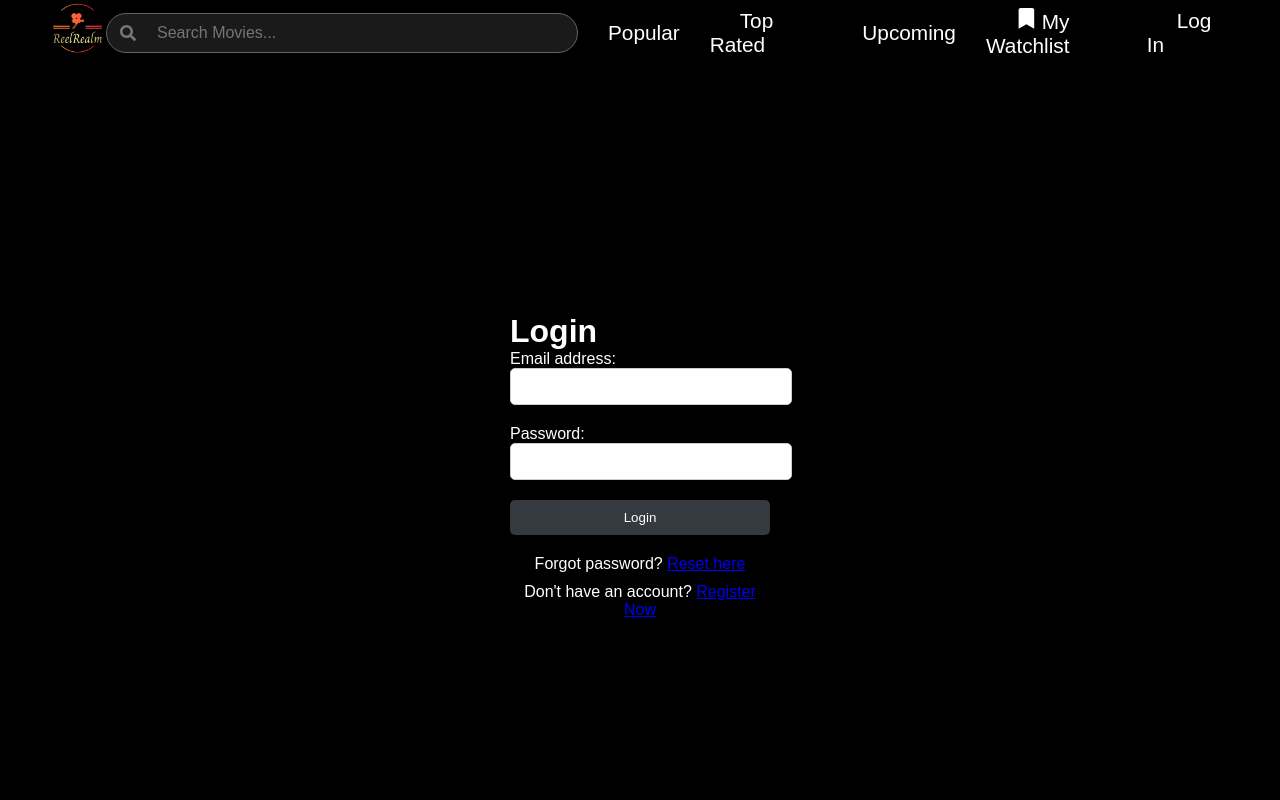
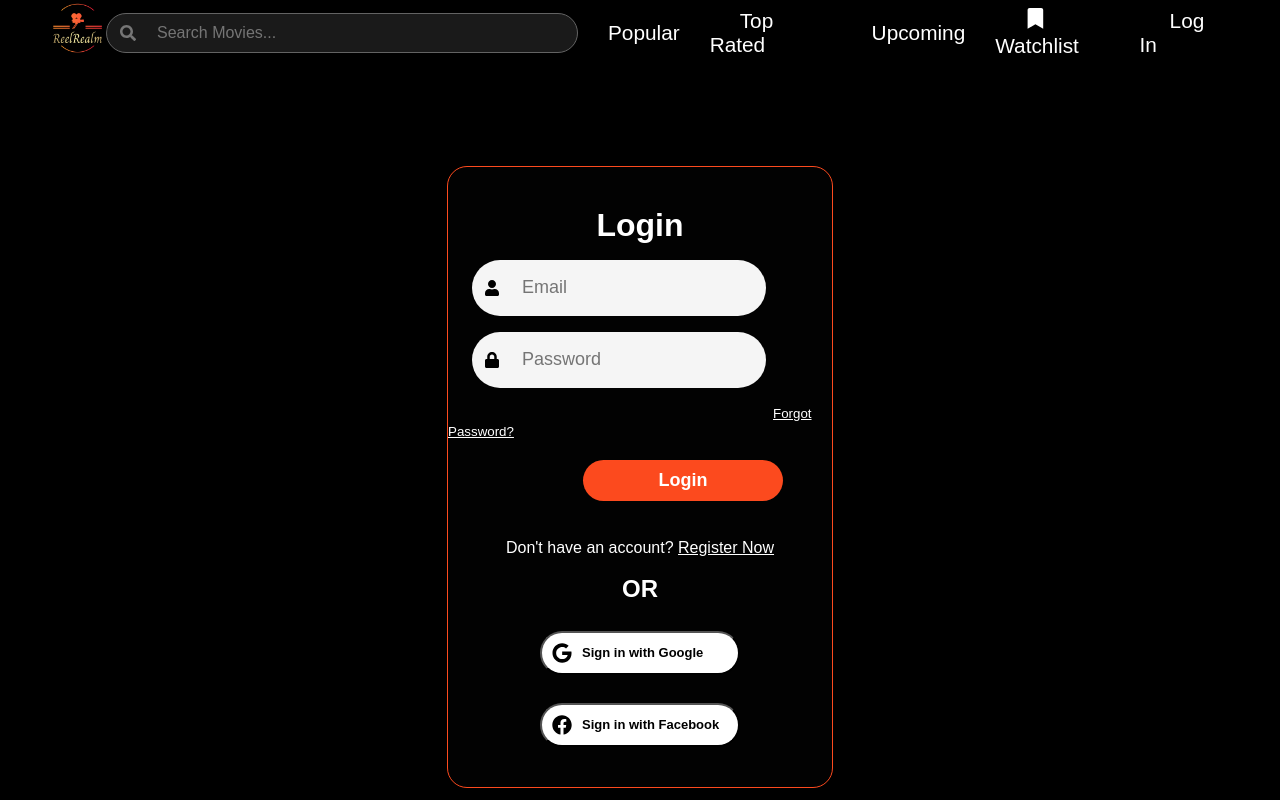
Before and after one commit to PiyushLekhak/ReelRealm, a React (Create React App) app in the folder client/: page /login in a window 1280 px wide. Shown: the top 800 px of the page. Built offline with nearby package versions, Linux system fonts and the light colour scheme.

Commit message:
Designed Login Page.

```diff
--- a/client/src/components/footer/footer.css
+++ b/client/src/components/footer/footer.css
@@ -1,3 +1,16 @@
+.footer {
+    background-color: #181818;
+    color: rgb(95, 92, 92);
+    position: relative;
+}
+
+.footer-container {
+    display: grid;
+    background-color: #181818;
+    grid-template-rows: 1fr 2fr;
+    grid-template-columns: 1fr 0.3fr 1fr;
+}
+
 .footer-section {
     display: flex;
     align-items: center;
@@ -91,16 +104,3 @@
 .footer-links2 a:hover {
     color: #d2cfcf;
 }
-
-.footer {
-    background-color: #232323;
-    color: rgb(95, 92, 92);
-    position: relative;
-}
-
-.footer-container {
-    display: grid;
-    background-color: #232323;
-    grid-template-rows: 1fr 2fr;
-    grid-template-columns: 1fr 0.3fr 1fr;
-}
--- a/client/src/components/header/header.js
+++ b/client/src/components/header/header.js
@@ -85,7 +85,7 @@ const Header = () => {
                 <Link to = "/movies/popular" style = {{textDecoration: "none"}}><span>Popular</span></Link>
                 <Link to = "/movies/top_rated"style = {{textDecoration: "none"}}><span>Top Rated</span></Link>
                 <Link to = "/movies/upcoming"style = {{textDecoration: "none"}}><span>Upcoming</span></Link>
-                <Link to="/watchlist"style = {{textDecoration: "none"}}><span><FaBookmark style={{marginRight: "5px"}}/>My Watchlist</span></Link>
+                <Link to="/watchlist"style = {{textDecoration: "none"}}><span><FaBookmark style={{marginRight: "5px"}}/>Watchlist</span></Link>
                 {token === null &&
                 <>
                 <Link to="/login"style = {{textDecoration: "none"}}><span>Log In</span></Link>
--- a/client/src/components/reviewsSection/reviewsSection.css
+++ b/client/src/components/reviewsSection/reviewsSection.css
@@ -14,13 +14,13 @@
 .review {
     width: calc(50% - 10px); /* Set width to 50% with margin */
     margin-bottom: 20px;
-    border: 1px solid #444444;
+    border: 1px solid  rgb(198, 87, 62);
     border-radius: 5px;
     padding: 10px;
     box-sizing: border-box; /* Include padding and border in width calculation */
     display: flex; /* Add flex display */
     flex-direction: column; /* Arrange children in a column */
-    background-color: #232323;
+    background-color: #382418;
 }
 
 .reviews-list {
--- a/client/src/pages/login/login.css
+++ b/client/src/pages/login/login.css
@@ -1,61 +1,108 @@
-body {
-  font-family: Arial, sans-serif;
-  margin: 0;
-  padding: 0;
-  background-color: #535252; /* Light background color */
+.signin-container {
+  background-color: black;
+  align-items: center;
+  display: flex;
+  padding: 100px;
+  flex-direction: column;
+  min-height: 80vh;
 }
 
-.container {
+.signin-wrapper {
+  background-color: rgba(5, 5, 5, 0.5);
+  width: 30vw;
+  justify-content: center;
+  padding-top: 40px;
+  padding-bottom: 40px;
   display: flex;
-  justify-content: center;
+  border-radius: 20px;
+  flex-direction: column;
   align-items: center;
-  height: 100vh;
+  color: white;
+  border: 1px solid rgb(252, 74, 30);
 }
 
-.card {
-  width: 300px;
-  border-radius: 8px;
-  box-shadow: 0 0 10px rgba(0, 0, 0, 0.1);
-  background-color: #444444;
+.input-fields {
+  position: relative;
+  border-radius: 45px;
+  padding-left: 1vh;
+  color: black;
+  margin: 2vh;
+  width: 23vw;
+  display: flex;
+  align-items: center;
 }
 
-.card-body {
-  padding: 20px;
+.icon {
+  position: absolute;
+  left: 20px;
 }
 
-.form-group {
+.login-inputs {
+  height: 5vh;
+  border: none;
+  padding: 1vh;
+  padding-left: 50px; /* Adjust padding to accommodate icon */
+  width: calc(100% - 40px); /* Adjust width to accommodate icon */
+  border-radius: 45px;
+  background-color: whitesmoke; /* Set background color to transparent */
+  font-size: 18px; /* Adjust the font size */
+}
+
+.login-button {
+  padding: 10px 40px;
+  background-color: rgb(252, 74, 30);
+  color: white;
+  border: rgb(252, 74, 30);
+  border-radius: 50px;
+  font-weight: bolder;
+  text-align: center;
+  margin-top: 20px;
+  font-size: large;
+  width: 100%;
+  max-width: 200px;
+  cursor: pointer;
+  margin-left: 135px;
   margin-bottom: 20px;
 }
 
-.form-control {
-  width: 100%;
+.media-btn {
+  display: flex;
+  align-items: center;
   padding: 10px;
-  border: 1px solid #ccc;
-  border-radius: 5px;
+  background-color: white;
+  color: black;
+  border-radius: 50px;
+  font-weight: bolder;
+  text-align: center;
+  margin-top: 10px;
+  width: 200px;
+  cursor: pointer;
+  font-size: 13px;
 }
 
-.btn-dark {
-  width: 100%;
-  padding: 10px;
-  background-color: #343a40;
-  color: #fff;
-  border: none;
-  border-radius: 5px;
-  cursor: pointer;
+.social-media-icon {
+  height: 20px;
+  width: 20px;
+  margin-right: 10px;
 }
 
-.btn-dark:hover {
-  background-color: #212529;
+.register-link {
+  color: white;
 }
 
-.text-center {
-  text-align: center;
+.forgot-password-link {
+  color: white;
+  font-size: smaller;
+  margin-left: 325px;
 }
 
-.mt-3 {
-  margin-top: 20px;
+.register-link:hover,
+.forgot-password-link:hover {
+  color: rgb(252, 74, 30);
+  text-decoration: underline;
 }
 
-.mb-1 {
-  margin-bottom: 10px;
+.login-button:hover,
+.media-btn:hover {
+  background-color: rgb(226, 117, 90);
 }
--- a/client/src/pages/login/login.js
+++ b/client/src/pages/login/login.js
@@ -1,12 +1,13 @@
-import React, { useContext } from 'react';
-import { Link } from 'react-router-dom';
-import AuthContext from '../../context/AuthContext';
+import React, { useContext } from "react";
+import { Link } from "react-router-dom";
+import AuthContext from "../../context/AuthContext";
+import { FaLock, FaUser, FaGoogle, FaFacebook } from "react-icons/fa";
 import "./login.css";
 
 function Login() {
   const { loginUser } = useContext(AuthContext);
 
-  const handleSubmit = e => {
+  const handleSubmit = (e) => {
     e.preventDefault();
     const email = e.target.email.value;
     const password = e.target.password.value;
@@ -18,42 +19,57 @@ function Login() {
   };
 
   return (
-    <div className="container">
-      <div className="card">
-        <div className="card-body">
+    <div>
+      <div className="signin-container">
+        <div className="signin-wrapper">
           <h1>Login</h1>
           <form onSubmit={handleSubmit}>
-            <div className="form-group">
-              <label htmlFor="email">Email address:</label>
+            <div className="input-fields">
+              <FaUser className="icon" />
               <input
                 type="email"
-                className="form-control"
                 id="email"
                 name="email"
+                placeholder="Email"
+                className="login-inputs"
               />
             </div>
-            <div className="form-group">
-              <label htmlFor="password">Password:</label>
+            <div className="input-fields">
+              <FaLock className="icon" />
               <input
                 type="password"
-                className="form-control"
                 id="password"
                 name="password"
+                placeholder="Password"
+                className="login-inputs"
               />
             </div>
-            <button type="submit" className="btn btn-dark btn-block">
-              Login
-            </button>
+            <div className="forgot-password-container">
+              <Link to="/forgot-password" className="forgot-password-link">
+                Forgot Password?
+              </Link>
+            </div>
+            <button className="login-button"> Login </button>
           </form>
-          <div className="text-center mt-3">
-            <p className="mb-1">
-              Forgot password? <a href="#!">Reset here</a>
-            </p>
-            <p>
-              Don't have an account?{' '}
-              <Link to="/register">Register Now</Link>
-            </p>
-          </div>
+          <br />
+          <p style={{ color: "white" }}>
+            Don't have an account?{" "}
+            <Link to="/register" className="register-link">
+              Register Now
+            </Link>
+          </p>
+          <br/>
+          <h2>OR</h2>
+          <br />
+          <button className="media-btn">
+            {" "}
+            <FaGoogle className="social-media-icon" /> Sign in with Google{" "}
+          </button>
+          <br />
+          <button className="media-btn">
+            {" "}
+            <FaFacebook className="social-media-icon" /> Sign in with Facebook{" "}
+          </button>
         </div>
       </div>
     </div>
```
